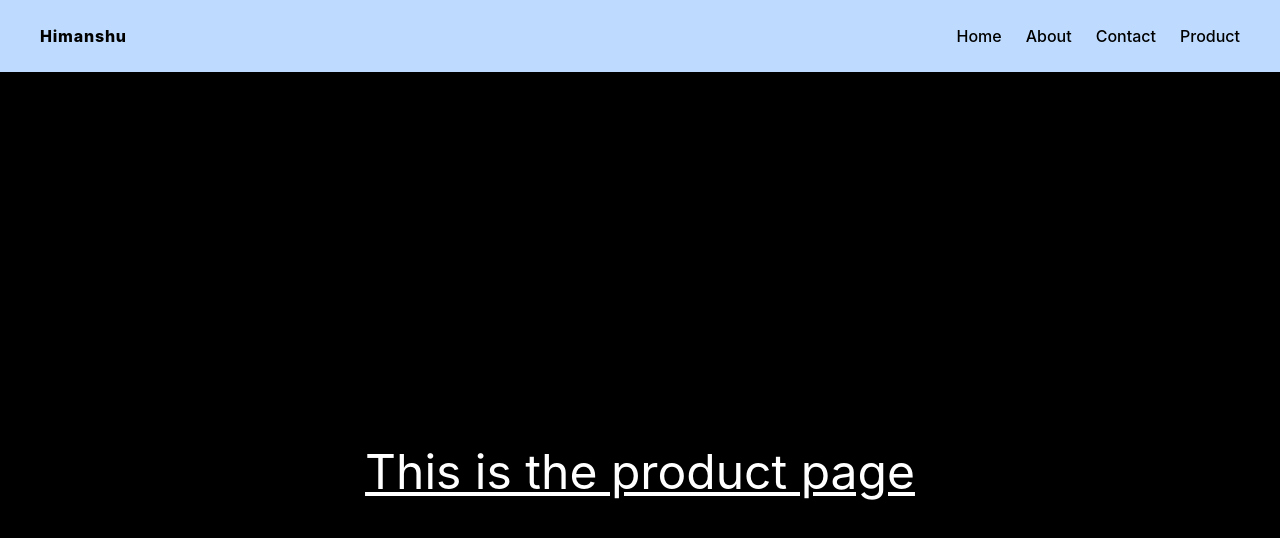
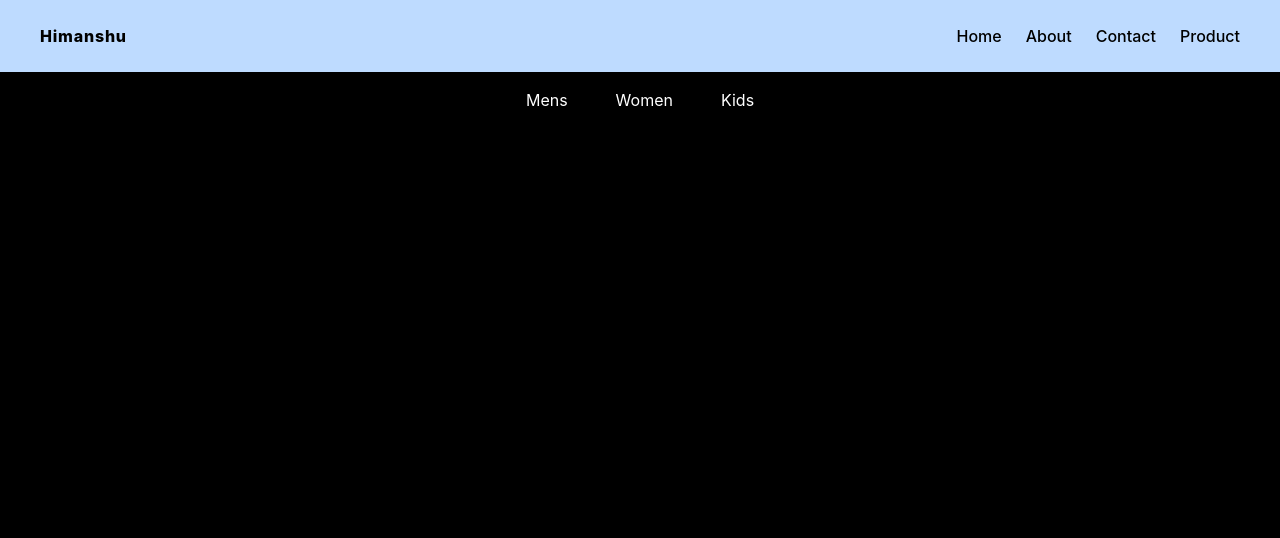
Before and after one commit to Himanshumishrahkm/learning_Routing, a React (Vite) app: page /product in a window 1280 px wide. Shown: the top 538 px of the page. Built offline with nearby package versions, Linux system fonts and the light colour scheme.

Commit message:
making layout

```diff
--- a/src/App.jsx
+++ b/src/App.jsx
@@ -4,6 +4,9 @@ import About from './pages/About'
 import Contact from './pages/Contact'
 import Nav from './component/Nav.jsx'
 import Product from './pages/Product.jsx'
+import Men from './pages/Men.jsx'
+import Women from './pages/Women.jsx'
+import Kids from './pages/Kids.jsx'
 
 
 const App = () => {
@@ -15,7 +18,11 @@ const App = () => {
         <Route path='/' element={<Home/>} />
         <Route path='/about' element={<About/>} />
         <Route path='/contact' element={<Contact/>} />
-        <Route path='/product' element={<Product/>}/>
+        <Route path='/product' element={<Product/>}>
+        <Route path='men' element={<Men/>} />
+        <Route path='women' element={<Women/>} />
+        <Route path='kid' element={<Kids/>} />
+        </Route>
 
       </Routes>
     </div>
--- /dev/null
+++ b/src/pages/Kids.jsx
@@ -0,0 +1,13 @@
+import React from 'react'
+
+const Kids = () => {
+  return (
+    <div>
+      <div>
+      <h1 className='flex h-screen text-5xl underline items-center justify-center'>Wellcome in Kids Section</h1>
+    </div>
+    </div>
+  )
+}
+
+export default Kids
--- /dev/null
+++ b/src/pages/Men.jsx
@@ -0,0 +1,13 @@
+import React from 'react'
+
+const Men = () => {
+  return (
+    <div>
+      <div>
+      <h1 className='flex h-screen text-5xl underline items-center justify-center'>Wellcome in Men's Collections</h1>
+    </div>
+    </div>
+  )
+}
+
+export default Men
--- a/src/pages/Product.jsx
+++ b/src/pages/Product.jsx
@@ -2,8 +2,10 @@ import React from 'react'
 
 const Product = () => {
   return (
-    <div>
-      <h1 className='flex h-screen text-5xl underline items-center justify-center'>This is the product page</h1>
+    <div className='flex flex-row gap-4 justify-center '>
+      <h1 className='p-4'>Mens</h1>
+      <h1 className='p-4'>Women</h1>
+      <h1 className='p-4'>Kids</h1>
     </div>
   )
 }
--- /dev/null
+++ b/src/pages/Women.jsx
@@ -0,0 +1,13 @@
+import React from 'react'
+
+const Women = () => {
+  return (
+    <div>
+      <div>
+      <h1 className='flex h-screen text-5xl underline items-center justify-center'>Wellcome in Women's Collections</h1>
+    </div>
+    </div>
+  )
+}
+
+export default Women
```
